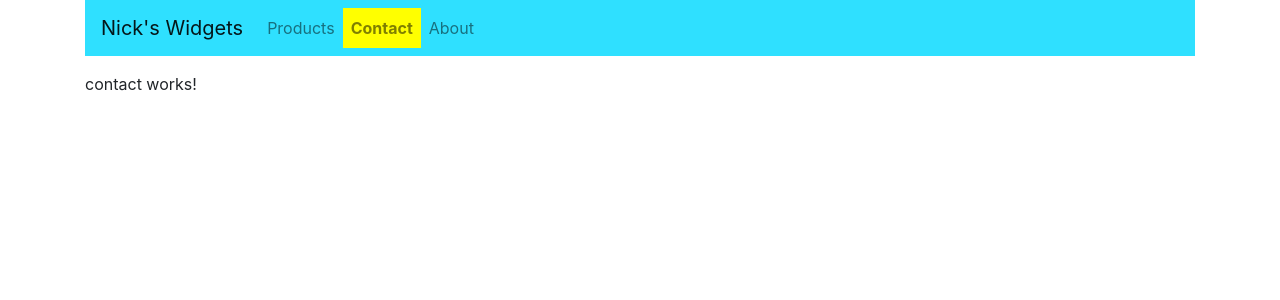
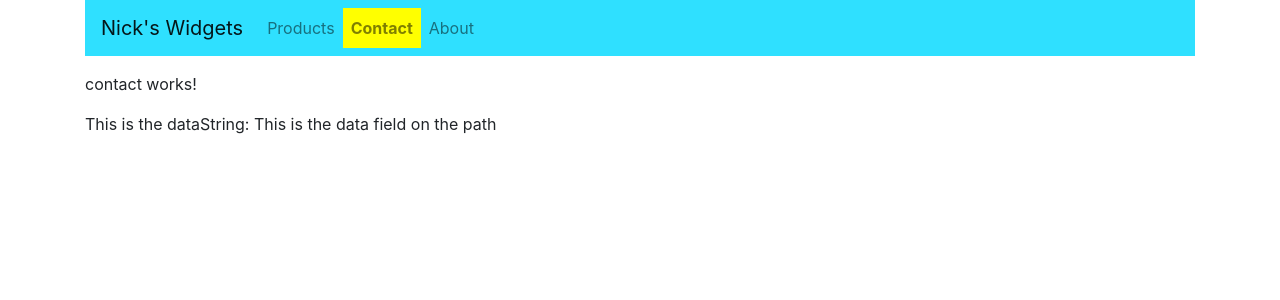
Before and after one commit to NickHodges/RouterDemo, an Angular app: page /contact in a window 1280 px wide. Shown: the top 300 px of the page. Built offline with nearby package versions, Linux system fonts and the light colour scheme.

Commit message:
Set and retrieve data on a path

```diff
--- a/src/app/app-routing.module.ts
+++ b/src/app/app-routing.module.ts
@@ -21,7 +21,8 @@ const routes: Routes = [
   },
   {
     path: 'contact',
-    component: ContactComponent
+    component: ContactComponent,
+    data: { dataString: 'This is the data field on the path' }
   },
   {
     path: 'about',
--- a/src/app/contact/contact.component.html
+++ b/src/app/contact/contact.component.html
@@ -1,3 +1,4 @@
 <p>
   contact works!
 </p>
+<p>This is the dataString: {{ dataStuff }}</p>
--- a/src/app/contact/contact.component.ts
+++ b/src/app/contact/contact.component.ts
@@ -1,4 +1,5 @@
 import { Component, OnInit } from '@angular/core';
+import { ActivatedRoute } from '@angular/router';
 
 @Component({
   selector: 'app-contact',
@@ -6,10 +7,12 @@ import { Component, OnInit } from '@angular/core';
   styleUrls: ['./contact.component.css']
 })
 export class ContactComponent implements OnInit {
-
-  constructor() { }
+  dataStuff: string;
+  constructor(private route: ActivatedRoute) {}
 
   ngOnInit() {
+    this.route.data.subscribe(data => {
+      this.dataStuff = data['dataString'];
+    });
   }
-
 }
```
Also changed, not shown: 1 other file (tests, documents, lock files or other folders).
